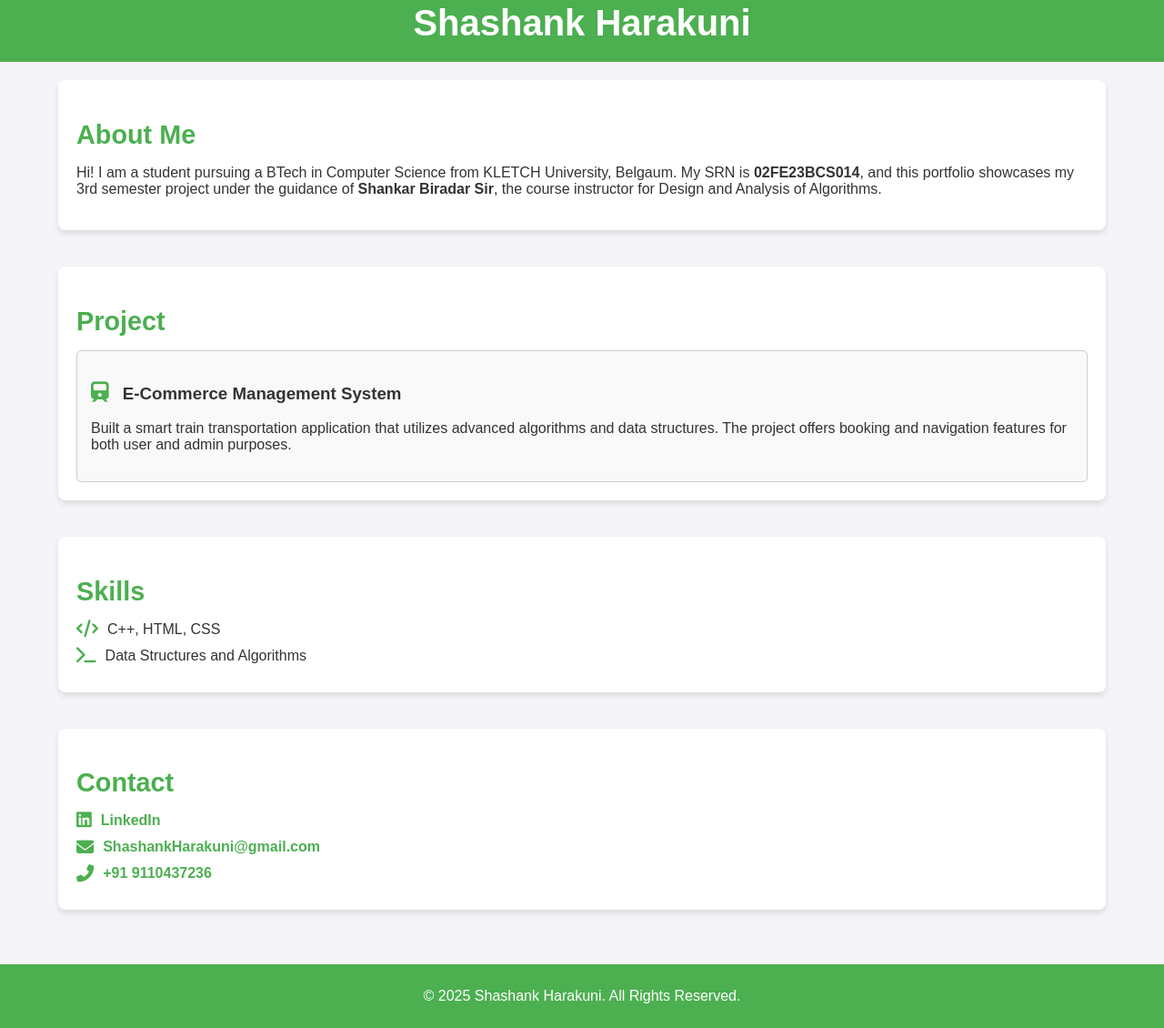
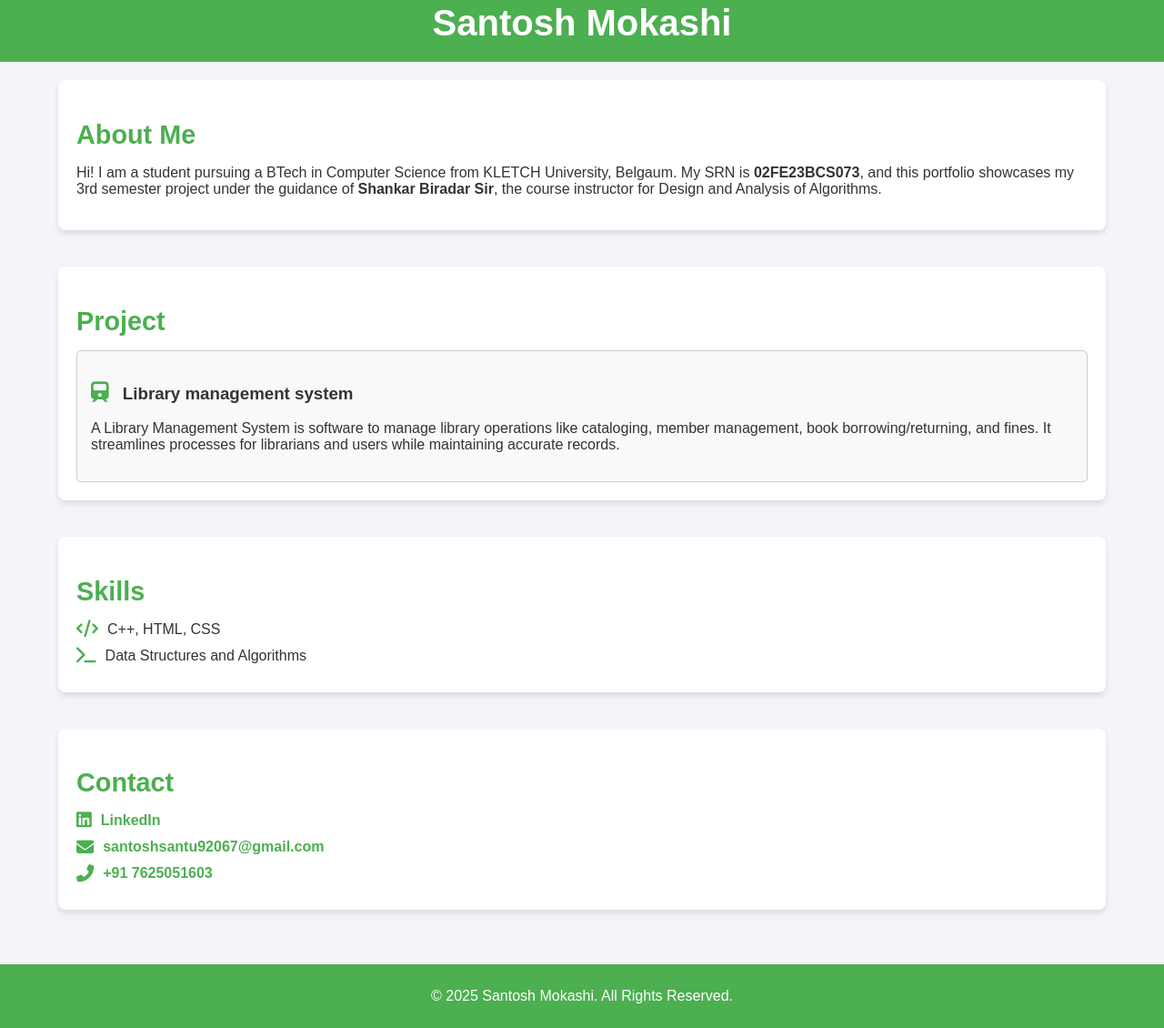
Before and after one commit to Hisantu/portfolio.github.io, a plain HTML site: page index.html in a window 1280 px wide. Shown: the part 17-1147 px from the top of the page at 91% size. Drawn offline with Linux system fonts and the light colour scheme.

Commit message:
Update index.html

```diff
--- a/index.html
+++ b/index.html
@@ -93,7 +93,7 @@
 </head>
 <body>
     <header>
-        <h1>Shashank Harakuni</h1>
+        <h1>Santosh Mokashi</h1>
     </header>
 
     <div class="container">
@@ -102,7 +102,7 @@
             <h2>About Me</h2>
             <p>
                 Hi! I am a student pursuing a BTech in Computer Science from KLETCH University, Belgaum.
-                My SRN is <strong>02FE23BCS014</strong>, and this portfolio showcases my 3rd semester project under the guidance of <strong>Shankar Biradar Sir</strong>, the course instructor for Design and Analysis of Algorithms.
+                My SRN is <strong>02FE23BCS073</strong>, and this portfolio showcases my 3rd semester project under the guidance of <strong>Shankar Biradar Sir</strong>, the course instructor for Design and Analysis of Algorithms.
             </p>
         </section>
 
@@ -110,10 +110,9 @@
         <section id="project">
             <h2>Project</h2>
             <div class="project">
-                <h3><i class="fas fa-train icon"></i> E-Commerce Management System</h3>
+                <h3><i class="fas fa-train icon"></i> Library management system</h3>
                 <p>
-                    Built a smart train transportation application that utilizes advanced algorithms and data structures.
-                    The project offers booking and navigation features for both user and admin purposes.
+                   A Library Management System is software to manage library operations like cataloging, member management, book borrowing/returning, and fines. It streamlines processes for librarians and users while maintaining accurate records.
                 </p>
             </div>
         </section>
@@ -131,15 +130,15 @@
         <section id="contact">
             <h2>Contact</h2>
             <ul>
-                <li><i class="fab fa-linkedin icon"></i><a href="https://www.linkedin.com/in/shashank-harakuni-1ba54932b/">LinkedIn</a></li>
-                <li><i class="fas fa-envelope icon"></i><a href="mailto:shashankharakuni1234@gmail.com">ShashankHarakuni@gmail.com</a></li>
-                <li><i class="fas fa-phone-alt icon"></i><a href="tel:+91">+91 9110437236</a></li>
+                <li><i class="fab fa-linkedin icon"></i><a href="https://www.linkedin.com/in/santosh-mokashi-1ba54932b/">LinkedIn</a></li>
+                <li><i class="fas fa-envelope icon"></i><a href="mailto:santoshsantu92067@gmail.com">santoshsantu92067@gmail.com</a></li>
+                <li><i class="fas fa-phone-alt icon"></i><a href="tel:+91">+91 7625051603</a></li>
             </ul>
         </section>
     </div>
 
     <footer>
-        <p>&copy; 2025 Shashank Harakuni. All Rights Reserved.</p>
+        <p>&copy; 2025 Santosh Mokashi. All Rights Reserved.</p>
     </footer>
 </body>
 </html>
```
